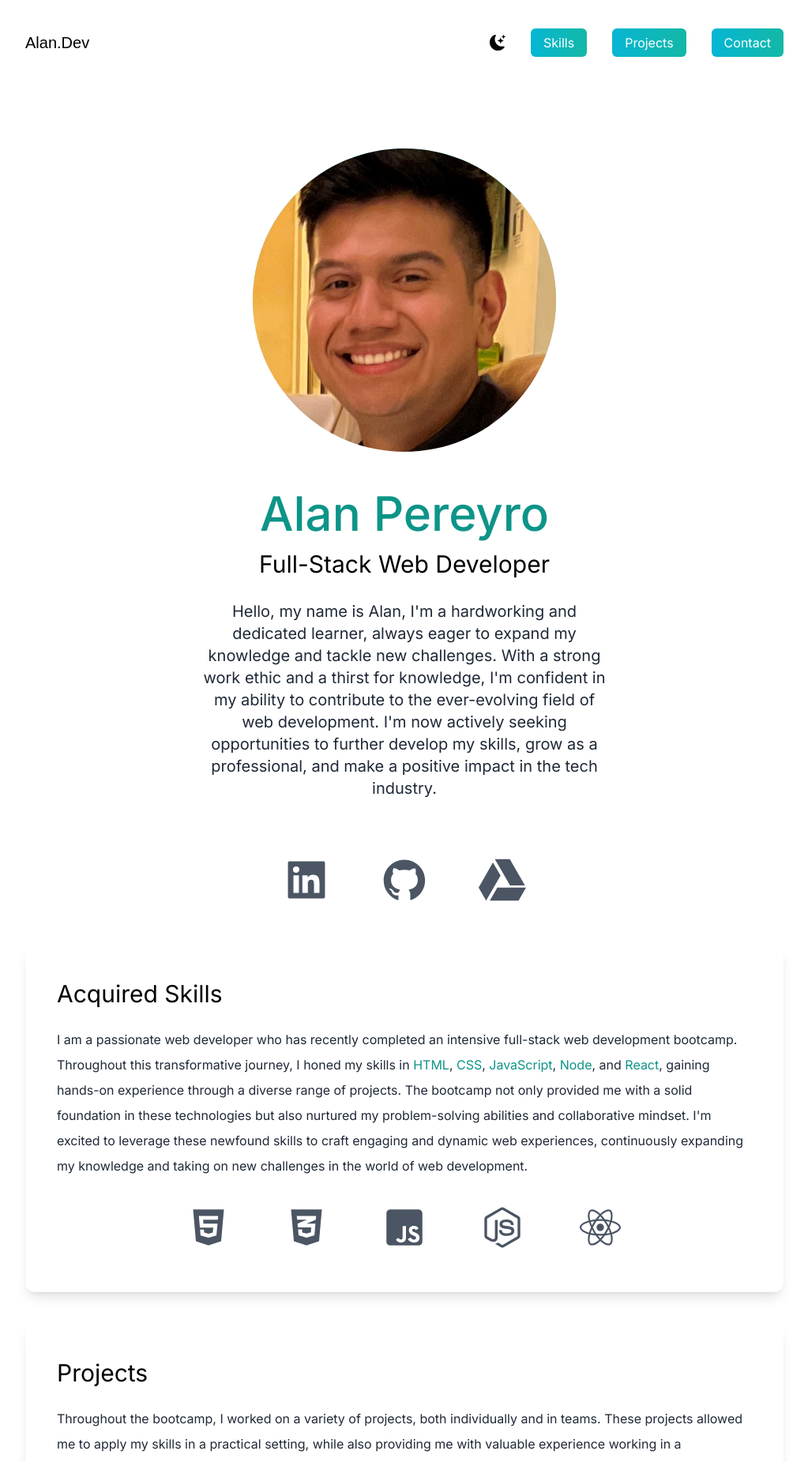
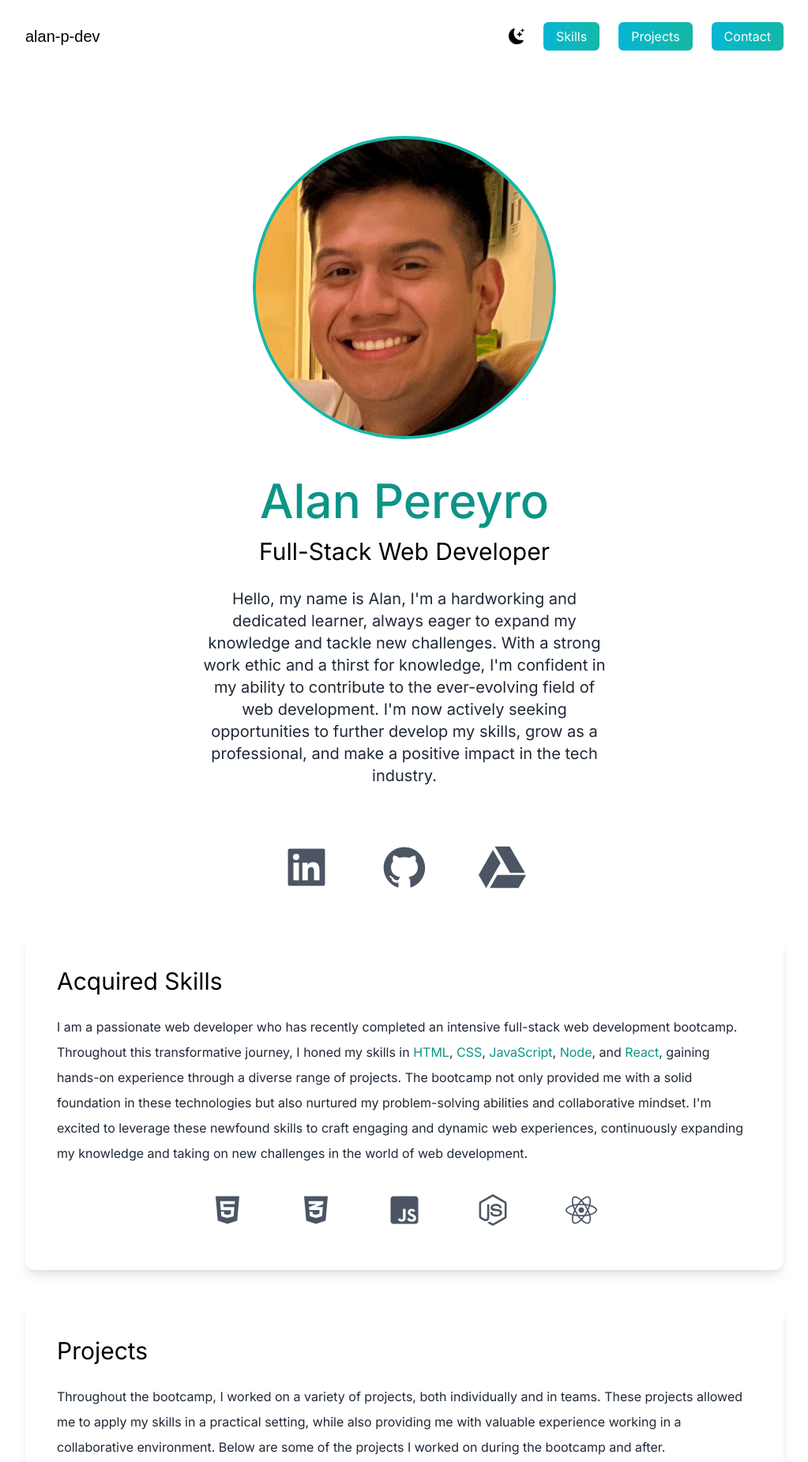
Before and after one commit to APereyro/React-Portfolio-2, a Next.js app: page / in a window 1280 px wide. Shown: the top 1851 px of the page at 79% size, without its empty margins (128-1151 px from the left). Built offline with nearby package versions, Linux system fonts and the light colour scheme.

Commit message:
added flex row to nav bar, added border to profile pic, fixed white space on bottom and right side of website

```diff
--- a/src/app/page.js
+++ b/src/app/page.js
@@ -11,6 +11,8 @@ import BurgerBuilder from "../../public/images/BurgerBuilder.png";
 import FitnessIntoYourDay from "../../public/images/FitnessIntoYourDay.png";
 import { useState } from "react";
 import emailjs from "@emailjs/browser";
+import { BsFillBarChartFill } from "react-icons/bs";
+
 
 
 export default function Home() {
@@ -35,18 +37,44 @@ export default function Home() {
       <div className={darkMode ? "dark" : ""}>
     <main className="bg-white px-10 md:px-20 lg:px-40 dark:bg-gray-900">
       <section className="min-h-screen">
-      <nav className="py-10 mb-12 flex justify-between">
-        <h1 className="text-xl font-burtonsans dark:text-slate-400">Alan.Dev</h1>
-        <ul className="flex items-center">
-          <li><BsFillMoonStarsFill onClick={() => setDarkMode(!darkMode)} className="cursor-pointer text-xl dark:text-white transform scale-100 hover:scale-110 transition-transform duration-300"/></li>
-          <li><a className="bg-gradient-to-r from-cyan-500 to-teal-500 text-white px-4 py-2 rounded-md ml-8 hover:from-black hover:to-black hover:text-white transition-colors duration-300" href="#skills">Skills</a></li>
-          <li><a className="bg-gradient-to-r from-cyan-500 to-teal-500 text-white px-4 py-2 rounded-md ml-8 hover:from-black hover:to-black hover:text-white transition-colors duration-300" href="#projects">Projects</a></li>
-          <li><a className="bg-gradient-to-r from-cyan-500 to-teal-500 text-white px-4 py-2 rounded-md ml-8 hover:from-black hover:to-black hover:text-white transition-colors duration-300" href="#contact">Contact</a></li>
-        </ul>
-      </nav>
-      <div className="relative mx-auto bg-gradient-to-b from-teal-500 rounded-full w-80 h-80 mt-20 overflow-hidden md:h-96 md:w-96 ">
-        <Image src={profilePic} layout="fill" objectFit="cover" alt="profilePic"/>
-      </div>
+      <nav className="py-4 md:py-6 lg:py-8 mb-12 flex flex-col md:flex-row md:justify-between items-center">
+    <h1 className="text-xl font-burtonsans dark:text-slate-400">alan-p-dev</h1>
+    <ul className="flex flex-col md:flex-row items-center md:space-x-6 space-y-4 md:space-y-0 md:ml-4">
+      <li>
+        <BsFillMoonStarsFill
+          onClick={() => setDarkMode(!darkMode)}
+          className="cursor-pointer text-xl dark:text-white transform scale-100 hover:scale-110 transition-transform duration-300"
+        />
+      </li>
+      <li>
+        <a
+          className="bg-gradient-to-r from-cyan-500 to-teal-500 text-white px-2 md:px-4 py-1 md:py-2 rounded-md hover:from-black hover:to-black hover:text-white transition-colors duration-300"
+          href="#skills"
+        >
+          Skills
+        </a>
+      </li>
+      <li>
+        <a
+          className="bg-gradient-to-r from-cyan-500 to-teal-500 text-white px-2 md:px-4 py-1 md:py-2 rounded-md hover:from-black hover:to-black hover:text-white transition-colors duration-300"
+          href="#projects"
+        >
+          Projects
+        </a>
+      </li>
+      <li>
+        <a
+          className="bg-gradient-to-r from-cyan-500 to-teal-500 text-white px-2 md:px-4 py-1 md:py-2 rounded-md hover:from-black hover:to-black hover:text-white transition-colors duration-300"
+          href="#contact"
+        >
+          Contact
+        </a>
+      </li>
+    </ul>
+  </nav>
+  <div className="relative mx-auto bg-gradient-to-b from-teal-500 rounded-full w-80 h-80 mt-20 overflow-hidden md:h-96 md:w-96 border-4 border-teal-500">
+  <Image src={profilePic} layout="fill" objectFit="cover" alt="profilePic" />
+</div>
       <div id="about" className="text-center p-10">
         <h2 className="text-5xl py-2 text-teal-600 font-medium md:text-6xl">Alan Pereyro</h2>
         <h3 className="text-2xl py-2 md:text-3xl dark:text-slate-400">Full-Stack Web Developer</h3>
@@ -62,16 +90,15 @@ export default function Home() {
       </div>
       <div className="text-5xl flex justify-center gap-16 py-3 text-gray-600 dark:text-slate-400">
   <a href="https://www.linkedin.com/in/alan-pereyro-1aa770199/" target="_blank" rel="noopener noreferrer">
-    <AiFillLinkedin className="text-6xl cursor-pointer hover:text-teal-500"/>
+    <AiFillLinkedin className="text-6xl cursor-pointer hover:text-blue-500"/>
   </a>
   <a href="https://github.com/APereyro" target="_blank" rel="noopener noreferrer">
-    <AiFillGithub className="text-6xl cursor-pointer hover:text-teal-500"/>
+    <AiFillGithub className="text-6xl cursor-pointer hover:text-purple-500"/>
   </a>
   <a href="https://docs.google.com/document/d/e/2PACX-1vR6wlBoxAoV6qa84nAff07EHzhSVLzC7kR4BH1Q5tBUh2ZHEGseSYUHFWk0gZ-t8vz0gGozGWYQroIe/pub" target="_blank" rel="noopener noreferrer">
-    <FaGoogleDrive className="text-6xl cursor-pointer hover:text-teal-500"/>
+    <FaGoogleDrive className="text-6xl cursor-pointer hover:text-green-500"/>
   </a>
 </div>
-
       </section>
       <section className="shadow-lg p-10 rounded-xl my-10  dark:bg-slate-800">
         <div id="skills">
@@ -81,12 +108,12 @@ export default function Home() {
           </p>
         </div>
         <div className="text-center">
-        <div className="text-6xl flex justify-center gap-16 py-3 text-gray-600 dark:text-slate-400 ">
-      <FaHtml5 className="text-6xl py-1 hover:text-orange-600 transform scale-100 hover:scale-125 transition-transform duration-300"/>
-      <FaCss3Alt className="text-6xl py-1 hover:text-blue-500 transform scale-100 hover:scale-125 transition-transform duration-300"/>
-      <FaJsSquare className="text-6xl py-1 hover:text-yellow-500 transform scale-100 hover:scale-125 transition-transform duration-300"/>
-      <FaNodeJs className="text-6xl py-1 hover:text-green-500 transform scale-100 hover:scale-125 transition-transform duration-300"/>
-      <FaReact className="text-6xl py-1 hover:text-teal-500 transform scale-100 hover:scale-125 transition-transform duration-300"/>
+        <div className="text-5xl flex justify-center gap-16 py-3 text-gray-600 dark:text-slate-400 ">
+      <FaHtml5 className="text-5xl py-1 hover:text-orange-600 transform scale-100 hover:scale-125 transition-transform duration-300"/>
+      <FaCss3Alt className="text-5xl py-1 hover:text-blue-500 transform scale-100 hover:scale-125 transition-transform duration-300"/>
+      <FaJsSquare className="text-5xl py-1 hover:text-yellow-500 transform scale-100 hover:scale-125 transition-transform duration-300"/>
+      <FaNodeJs className="text-5xl py-1 hover:text-green-500 transform scale-100 hover:scale-125 transition-transform duration-300"/>
+      <FaReact className="text-5xl py-1 hover:text-teal-500 transform scale-100 hover:scale-125 transition-transform duration-300"/>
       </div>
         </div>
       </section>
@@ -151,7 +178,7 @@ export default function Home() {
           </div>
         </div>
       </section>
-      <section className="shadow-lg p-10 rounded-xl my-10 dark:bg-slate-800">
+      <section className="shadow-lg p-10 rounded-xl dark:bg-slate-800">
   <div id="contact">
     <h3 className="text-3xl py-1 dark:text-slate-400">Contact</h3>
     <p className="text-md py-5 leading-8 text-gray-800 dark:text-slate-400">
```
